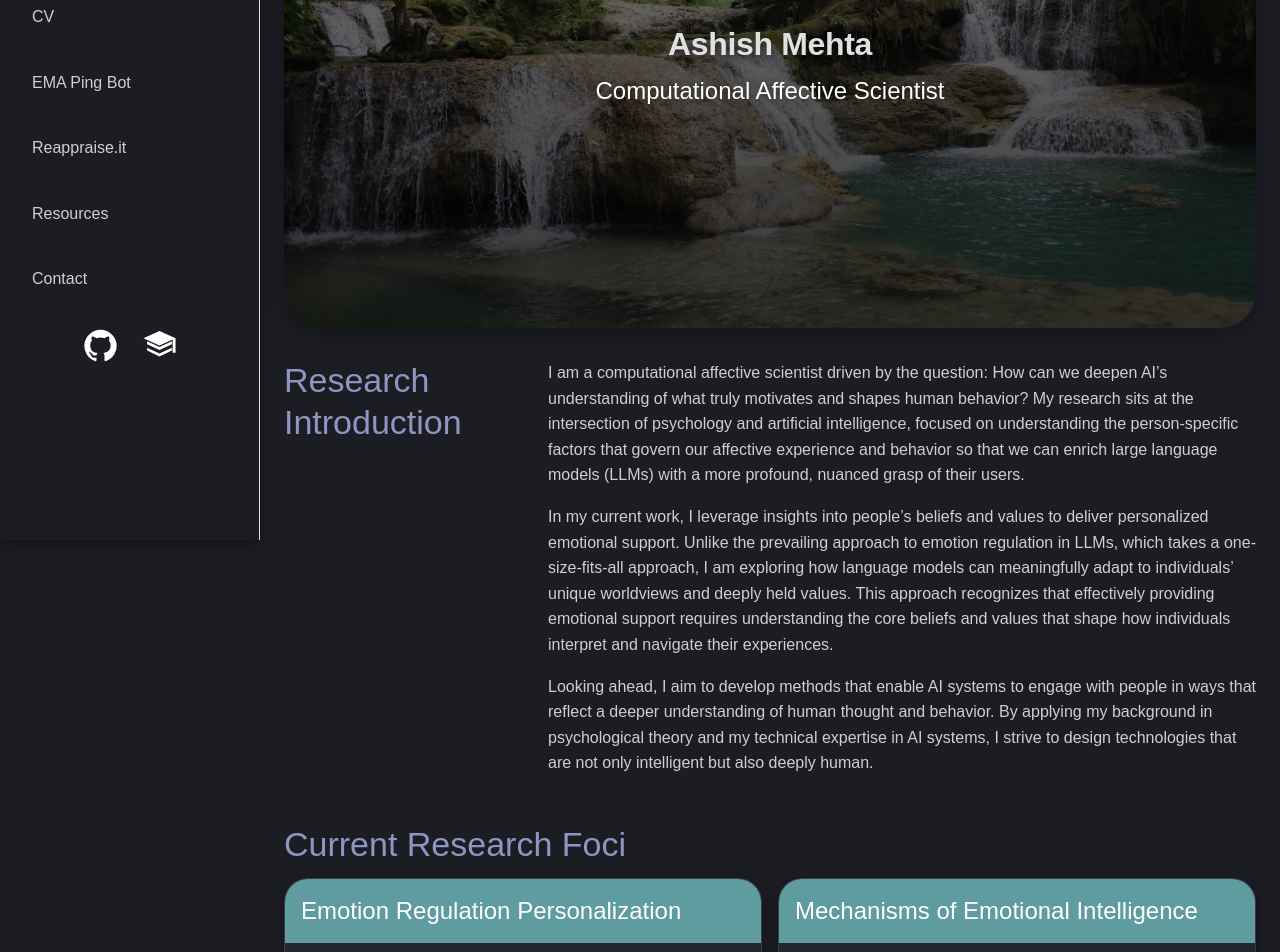
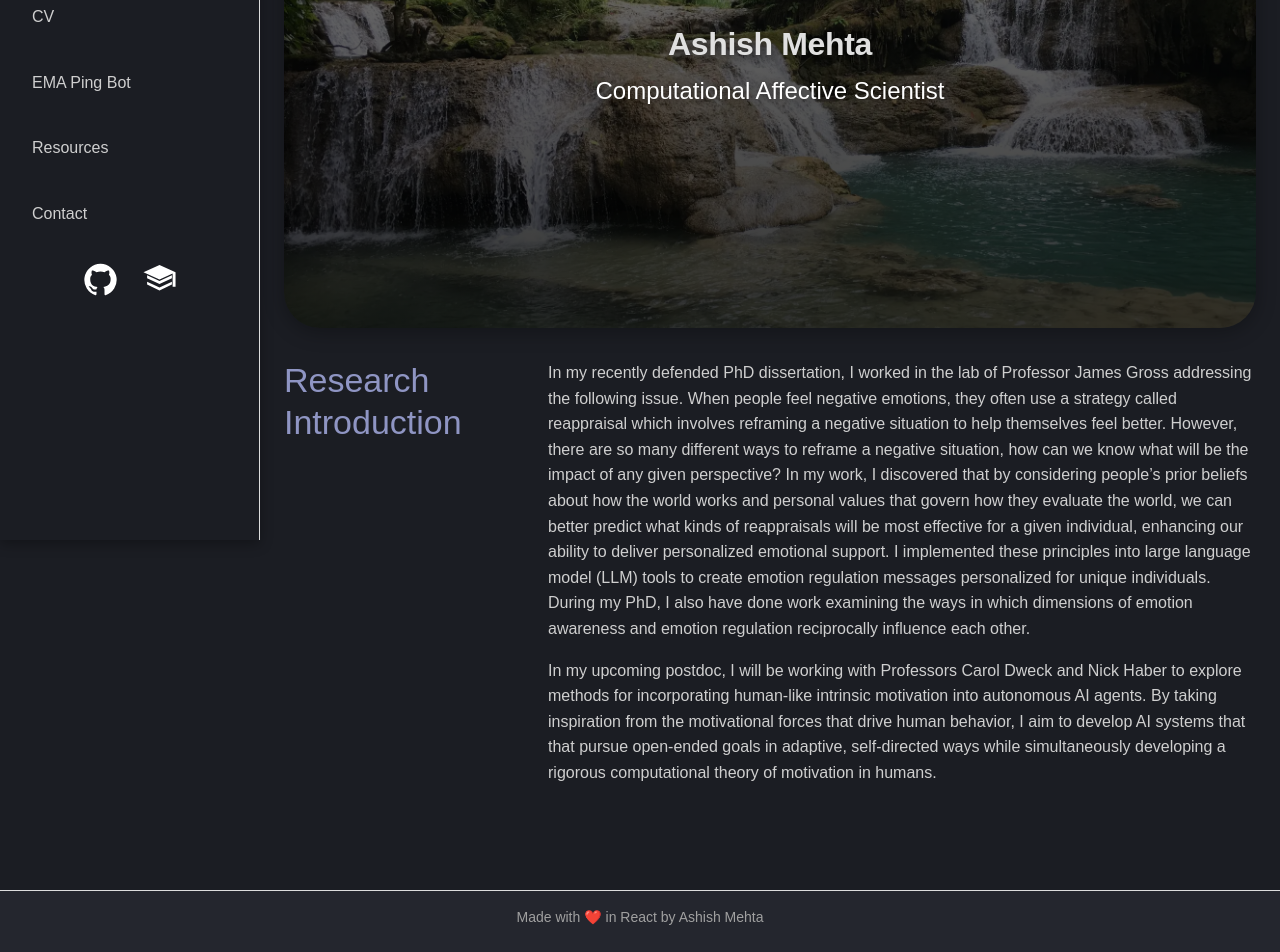
Before and after one commit to ashishkab0b/personal_site_jan2025, a React (Vite) app in the folder react_frontend/: page / in a window 1280 px wide. Shown: the part 260-1212 px from the top of the page. Built offline with nearby package versions, Linux system fonts and the light colour scheme.

Commit message:
updated postdoc

```diff
--- a/react_frontend/src/App.jsx
+++ b/react_frontend/src/App.jsx
@@ -133,8 +133,8 @@ export default function App() {
         <Toolbar />
         <Hero />
         <ResearchIntro />
-        <ResearchProjects />
-        <SideProjects />
+        {/* <ResearchProjects />
+        <SideProjects /> */}
       </Box>
 
       {/* Footer at the bottom */}
--- a/react_frontend/src/components/ResearchIntro.jsx
+++ b/react_frontend/src/components/ResearchIntro.jsx
@@ -25,7 +25,8 @@ export default function ResearchIntro() {
           variant="h4"
           sx={{ color: 'primary.main', mb: 2 }}
         >
-    Research<br/>Introduction
+    Research<br/>
+    Introduction
     </Typography>
     </Box>
 
@@ -40,13 +41,10 @@ export default function ResearchIntro() {
     }}
     >
     <Typography component="p">
-    I am a computational affective scientist driven by the question: How can we deepen AI’s understanding of what truly motivates and shapes human behavior? My research sits at the intersection of psychology and artificial intelligence, focused on understanding the person-specific factors that govern our affective experience and behavior so that we can enrich large language models (LLMs) with a more profound, nuanced grasp of their users.
+    In my recently defended PhD dissertation, I worked in the lab of Professor James Gross addressing the following issue. When people feel negative emotions, they often use a strategy called reappraisal which involves reframing a negative situation to help themselves feel better. However, there are so many different ways to reframe a negative situation, how can we know what will be the impact of any given perspective? In my work, I discovered that by considering people’s prior beliefs about how the world works and personal values that govern how they evaluate the world, we can better predict what kinds of reappraisals will be most effective for a given individual, enhancing our ability to deliver personalized emotional support. I implemented these principles into large language model (LLM) tools to create emotion regulation messages personalized for unique individuals. During my PhD, I also have done work examining the ways in which dimensions of emotion awareness and emotion regulation reciprocally influence each other.
     </Typography>
     <Typography component="p">
-    In my current work, I leverage insights into people’s beliefs and values to deliver personalized emotional support. Unlike the prevailing approach to emotion regulation in LLMs, which takes a one-size-fits-all approach, I am exploring how language models can meaningfully adapt to individuals’ unique worldviews and deeply held values. This approach recognizes that effectively providing emotional support requires understanding the core beliefs and values that shape how individuals interpret and navigate their experiences.
-    </Typography>
-    <Typography component="p">
-    Looking ahead, I aim to develop methods that enable AI systems to engage with people in ways that reflect a deeper understanding of human thought and behavior. By applying my background in psychological theory and my technical expertise in AI systems, I strive to design technologies that are not only intelligent but also deeply human.
+    In my upcoming postdoc, I will be working with Professors Carol Dweck and Nick Haber to explore methods for incorporating human-like intrinsic motivation into autonomous AI agents. By taking inspiration from the motivational forces that drive human behavior, I aim to develop AI systems that that pursue open-ended goals in adaptive, self-directed ways while simultaneously developing a rigorous computational theory of motivation in humans.
     </Typography>
     </Box>
     </Box>
--- a/react_frontend/src/components/SideNav.jsx
+++ b/react_frontend/src/components/SideNav.jsx
@@ -60,7 +60,7 @@ export default function SideNav() {
         Computational Affective Scientist
       </Typography> */}
       <Typography variant="subtitle2" color="text.secondary" sx={{ mb: 2 }}>
-        PhD Candidate<br />Stanford University
+        Postdoctoral Scholar<br />Stanford University
       </Typography>
 
       <List>
@@ -94,7 +94,7 @@ export default function SideNav() {
         </ListItem>
 
         {/* Reappraise.it */}
-        <ListItem disablePadding>
+        {/* <ListItem disablePadding>
         <Tooltip title="Chatbot I built to help brainstorm reframings of difficult situations" arrow placement="right">
           <ListItemButton
             component="a"
@@ -105,7 +105,7 @@ export default function SideNav() {
             <ListItemText primary="Reappraise.it" />
           </ListItemButton>
           </Tooltip>
-        </ListItem>
+        </ListItem> */}
 
         {/* Resources (Notion) */}
         <ListItem disablePadding>
```
